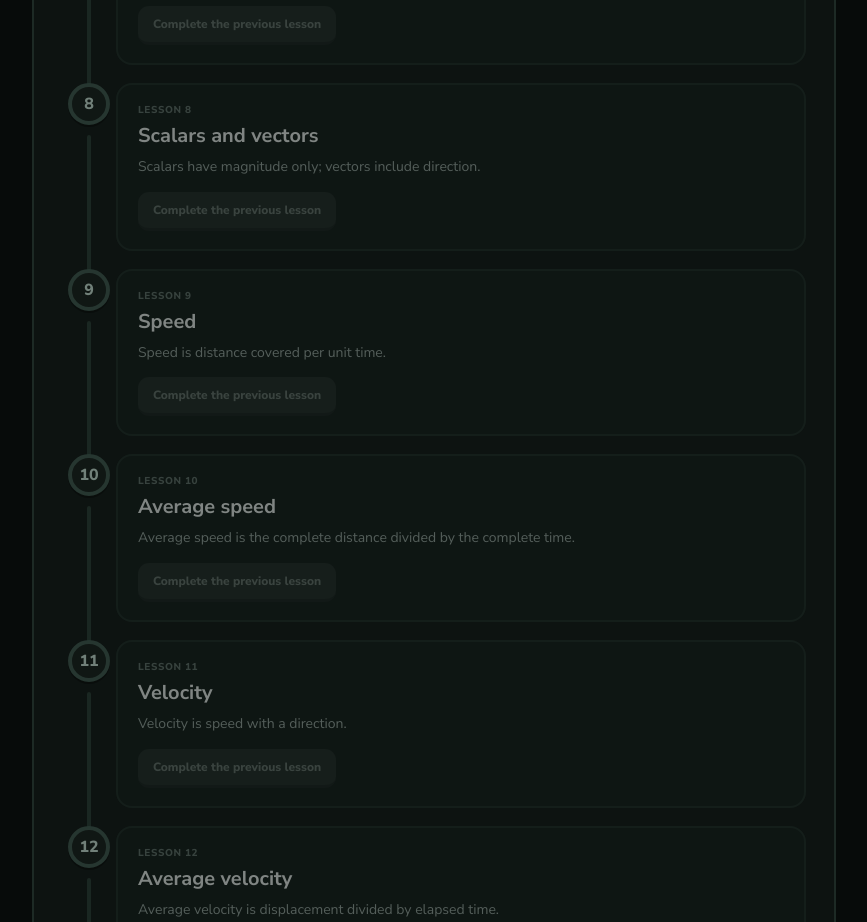
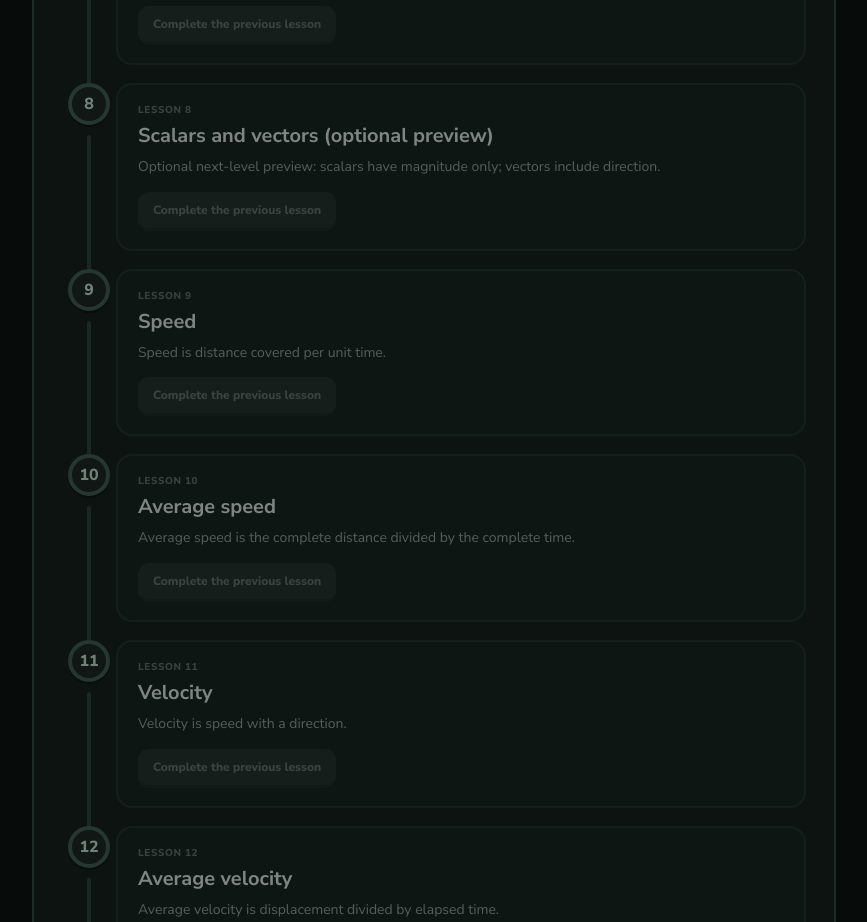
Before and after one commit to AjTheDegenerate/NoNameTutor, a Next.js app: page / in a window 1280 px wide. Shown: the part 1780-2702 px from the top of the page, without its empty margins (42-909 px from the left). Built offline with nearby package versions, Linux system fonts and the light colour scheme.

Commit message:
Label scalar and vector content as an optional next-level preview

```diff
--- a/app/chapter4Lessons.js
+++ b/app/chapter4Lessons.js
@@ -316,11 +316,11 @@ const chapter4Lessons = [
   },
   {
     "key": "scalars-vectors",
-    "title": "Scalars and vectors",
-    "section": "4.1.2 Distance travelled and displacement",
+    "title": "Scalars and vectors (optional preview)",
+    "section": "4.1.2 Distance travelled and displacement · Next Level Up",
     "pages": "50–51",
-    "hook": "Scalars have magnitude only; vectors include direction.",
-    "textbook": "Distance is scalar. Displacement and velocity are vector quantities in the chapter's treatment.",
+    "hook": "Optional next-level preview: scalars have magnitude only; vectors include direction.",
+    "textbook": "The current NCERT text introduces scalar and vector terminology in a “Next Level Up” note and says the formal treatment is for higher grades. Treat this lesson as an optional preview, not a core requirement for this chapter.",
     "teacher": "A scalar needs magnitude only; a vector needs magnitude and direction. “Speed is 5 m/s” tells how fast, while “velocity is 5 m/s east” also tells which way. Distance is scalar, but displacement is vector because the direction from start to finish matters.",
     "example": "Two students each walk 10 m, one east and one west. Their distances are equal, but their displacements point in opposite directions.",
     "interaction": {
```
